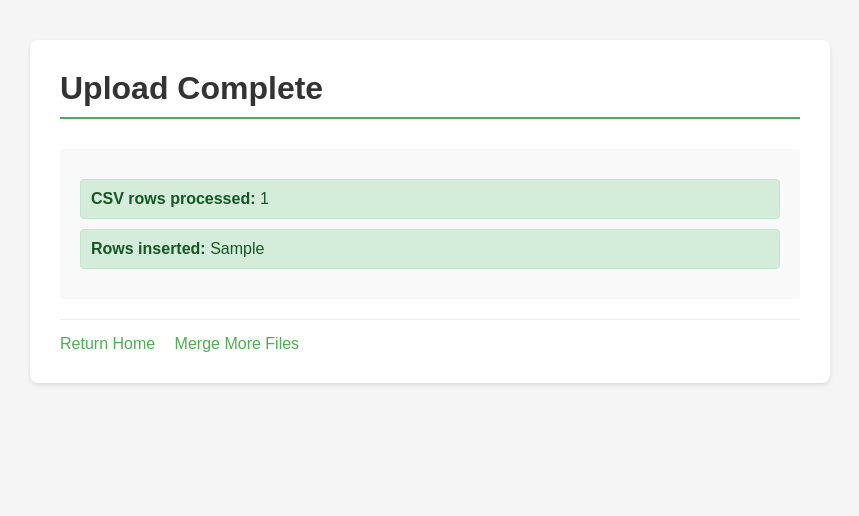
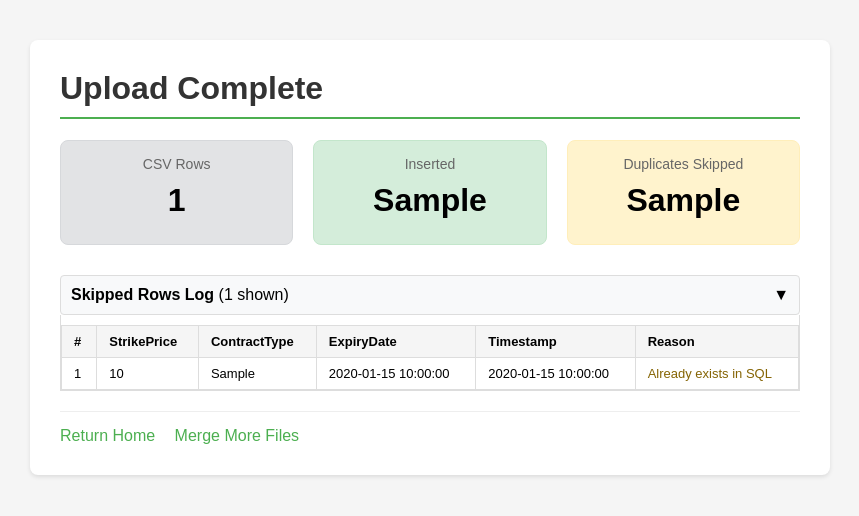
Before and after one commit to choochoo-code/SQL_port, a Flask app: template templates/merge_result.html in a window 1280 px wide. Shown: the top 516 px of the page, without its empty margins (210-1069 px from the left). Run offline with Flask 3, Linux system fonts and the light colour scheme; the template is opened without the code that fills it: most values are stand-ins (such as "Sample title", 1, 10 or a date in 2020).

Commit message:
Fix merge duplicate detection - check against SQL table first
- Option contract = (StrikePrice, ContractType, ExpiryDate)
- Duplicate = same contract + same Timestamp already in SQL
- Query existing keys from SQL table before inserting
- Filter out duplicates, only insert truly new rows
- Show detailed skipped rows log on upload complete page
  - Displays up to 100 skipped rows with contract details
  - Collapsible log section
  - Shows reason: "Already exists in SQL"

```diff
--- a/templates/merge_result.html
+++ b/templates/merge_result.html
@@ -3,29 +3,165 @@
 <head>
     <title>Merge Complete - SQL Data Transform</title>
     <link rel="stylesheet" href="/static/css/style.css">
+    <style>
+        .summary-box {
+            display: flex;
+            gap: 20px;
+            margin: 20px 0;
+        }
+        .stat-card {
+            flex: 1;
+            padding: 15px;
+            border-radius: 8px;
+            text-align: center;
+        }
+        .stat-card.inserted {
+            background-color: #d4edda;
+            border: 1px solid #c3e6cb;
+        }
+        .stat-card.skipped {
+            background-color: #fff3cd;
+            border: 1px solid #ffeeba;
+        }
+        .stat-card.total {
+            background-color: #e2e3e5;
+            border: 1px solid #d6d8db;
+        }
+        .stat-number {
+            font-size: 32px;
+            font-weight: bold;
+            margin: 10px 0;
+        }
+        .stat-label {
+            color: #666;
+            font-size: 14px;
+        }
+        .log-section {
+            margin-top: 30px;
+        }
+        .log-table {
+            width: 100%;
+            border-collapse: collapse;
+            font-size: 13px;
+            margin-top: 10px;
+        }
+        .log-table th, .log-table td {
+            padding: 8px 12px;
+            border: 1px solid #ddd;
+            text-align: left;
+        }
+        .log-table th {
+            background-color: #f5f5f5;
+            font-weight: bold;
+        }
+        .log-table tr:nth-child(even) {
+            background-color: #fafafa;
+        }
+        .log-header {
+            display: flex;
+            justify-content: space-between;
+            align-items: center;
+            cursor: pointer;
+            padding: 10px;
+            background-color: #f8f9fa;
+            border: 1px solid #ddd;
+            border-radius: 4px;
+        }
+        .log-header:hover {
+            background-color: #e9ecef;
+        }
+        .log-content {
+            max-height: 300px;
+            overflow-y: auto;
+            border: 1px solid #ddd;
+            border-top: none;
+        }
+        .toggle-icon {
+            transition: transform 0.2s;
+        }
+        .collapsed .toggle-icon {
+            transform: rotate(-90deg);
+        }
+    </style>
 </head>
 <body>
     <div class="container">
         <h1>Upload Complete</h1>
 
-        <div class="results" style="display: block;">
-            <div class="result-item result-success">
-                <strong>CSV rows processed:</strong> {{ total_rows }}
+        <div class="summary-box">
+            <div class="stat-card total">
+                <div class="stat-label">CSV Rows</div>
+                <div class="stat-number">{{ total_rows }}</div>
             </div>
-            <div class="result-item result-success">
-                <strong>Rows inserted:</strong> {{ rows_inserted }}
+            <div class="stat-card inserted">
+                <div class="stat-label">Inserted</div>
+                <div class="stat-number">{{ rows_inserted }}</div>
             </div>
-            {% if duplicates_skipped > 0 %}
-            <div class="result-item" style="background-color: #fff3cd; color: #856404; border: 1px solid #ffeeba;">
-                <strong>Duplicates skipped:</strong> {{ duplicates_skipped }}
+            <div class="stat-card skipped">
+                <div class="stat-label">Duplicates Skipped</div>
+                <div class="stat-number">{{ duplicates_skipped }}</div>
             </div>
-            {% endif %}
         </div>
+
+        {% if csv_dupes > 0 %}
+        <p style="color: #856404; background: #fff3cd; padding: 10px; border-radius: 4px;">
+            Note: {{ csv_dupes }} duplicate(s) found within CSV files (removed before checking SQL)
+        </p>
+        {% endif %}
+
+        {% if skipped_rows and skipped_rows|length > 0 %}
+        <div class="log-section">
+            <div class="log-header" onclick="toggleLog()">
+                <span><strong>Skipped Rows Log</strong> ({{ skipped_rows|length }}{% if duplicates_skipped > 100 %} of {{ duplicates_skipped }}{% endif %} shown)</span>
+                <span class="toggle-icon">▼</span>
+            </div>
+            <div class="log-content" id="logContent">
+                <table class="log-table">
+                    <thead>
+                        <tr>
+                            <th>#</th>
+                            <th>StrikePrice</th>
+                            <th>ContractType</th>
+                            <th>ExpiryDate</th>
+                            <th>Timestamp</th>
+                            <th>Reason</th>
+                        </tr>
+                    </thead>
+                    <tbody>
+                        {% for row in skipped_rows %}
+                        <tr>
+                            <td>{{ loop.index }}</td>
+                            <td>{{ row.StrikePrice }}</td>
+                            <td>{{ row.ContractType }}</td>
+                            <td>{{ row.ExpiryDate }}</td>
+                            <td>{{ row.Timestamp }}</td>
+                            <td style="color: #856404;">Already exists in SQL</td>
+                        </tr>
+                        {% endfor %}
+                    </tbody>
+                </table>
+            </div>
+        </div>
+        {% endif %}
 
         <div class="action-links">
             <a href="/">Return Home</a>
             <a href="/merge_data">Merge More Files</a>
         </div>
     </div>
+
+    <script>
+        function toggleLog() {
+            const content = document.getElementById('logContent');
+            const header = document.querySelector('.log-header');
+            if (content.style.display === 'none') {
+                content.style.display = 'block';
+                header.classList.remove('collapsed');
+            } else {
+                content.style.display = 'none';
+                header.classList.add('collapsed');
+            }
+        }
+    </script>
 </body>
 </html>
```
Also changed, not shown: app/routes/merge.py (+60 -29 lines).
